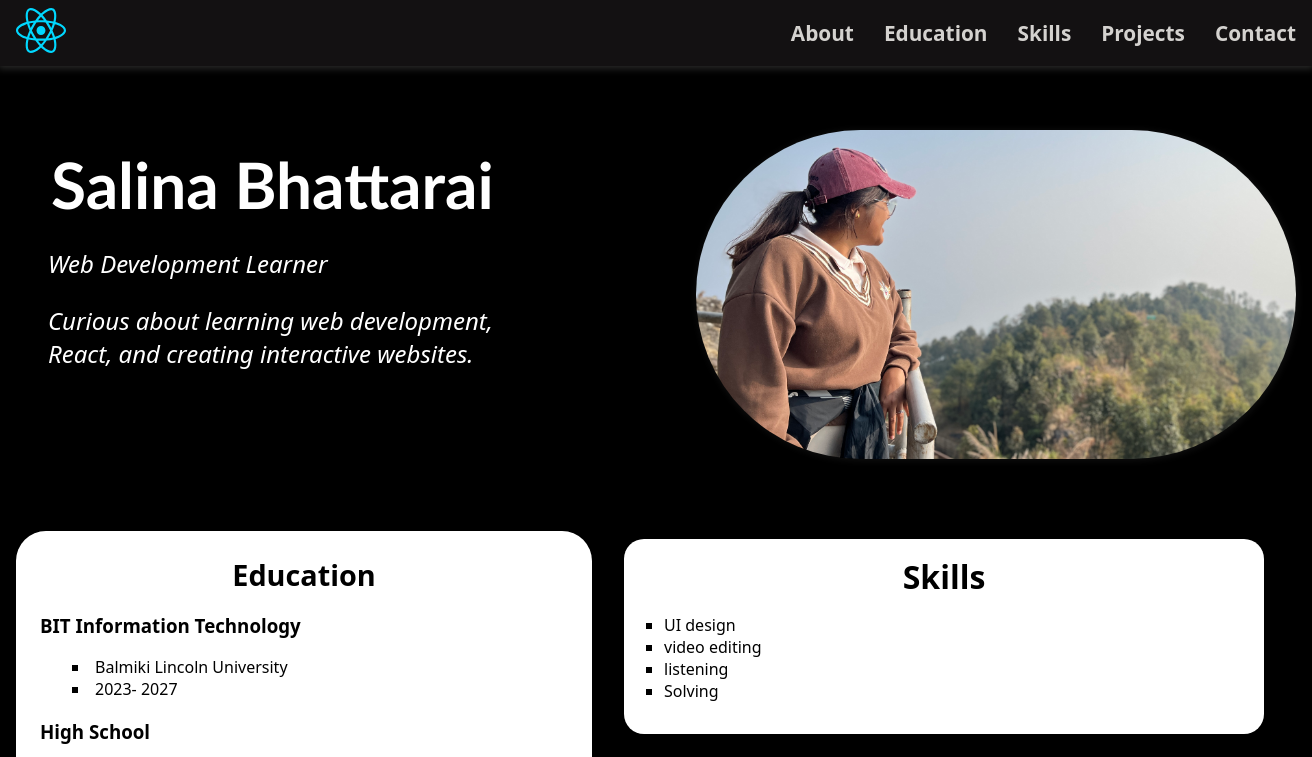
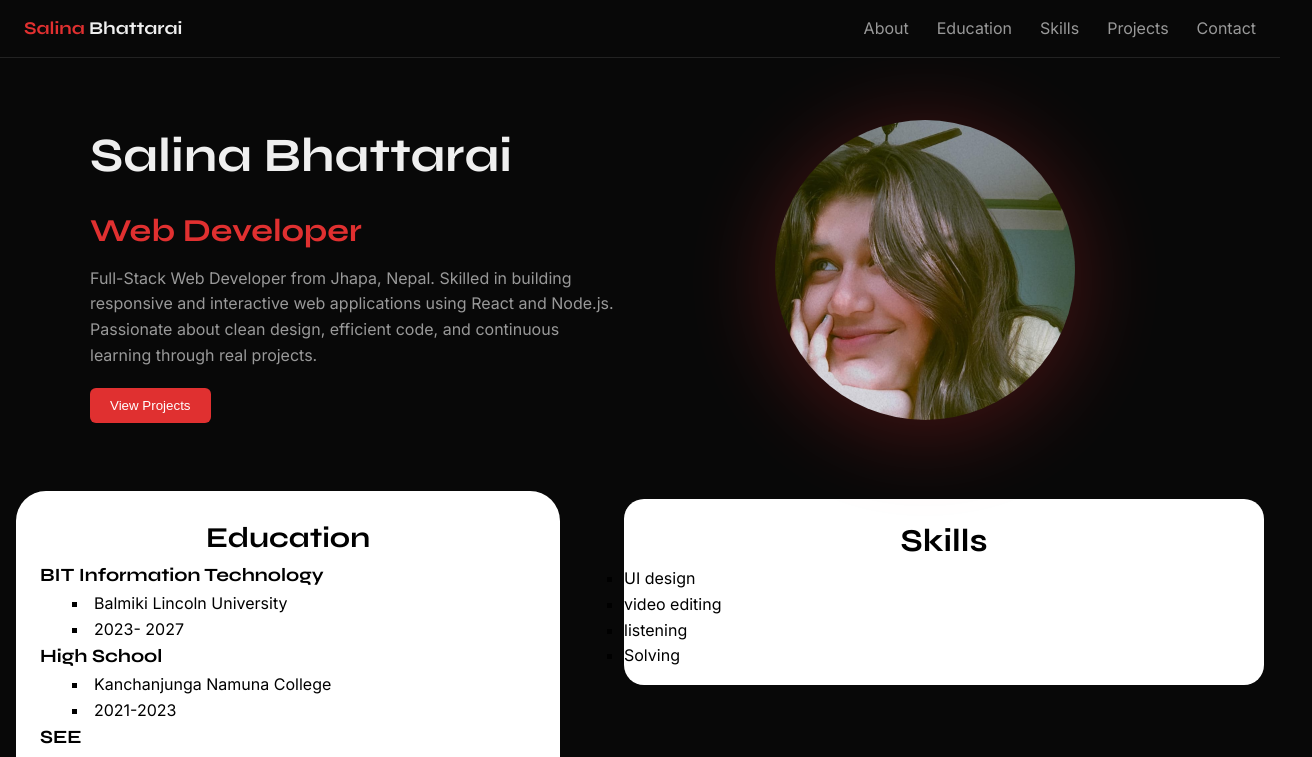
Before and after one commit to salina1031/portfoilo, a React (Vite) app: page / in a window 1280 px wide. Shown: the top 757 px of the page, 1312 px wide, since content can reach past the window. Built offline with nearby package versions, Linux system fonts and the light colour scheme.

Commit message:
changed the header and the navigation along with the css

```diff
--- a/src/App.css
+++ b/src/App.css
@@ -2,5 +2,5 @@ body{
    overflow-x: hidden;
    width: 100%;
    height: 100%;
-    background-color: black;
+
 }
--- a/src/App.jsx
+++ b/src/App.jsx
@@ -12,12 +12,12 @@ const App = () => {
   const navData = ["About", "Education", "Skills", "Projects", "Contact"]
 
   // yo about ko lagi
-  const user = {
-    imageSrc: "src/assets/own.JPG",
-    name: "Salina Bhattarai",
-    role: "Web Development Learner",
-    bio: "Curious about learning web development, React, and creating interactive websites."
-  }
+ const user = {
+  imageSrc: "src/assets/salina.jpeg",
+  name: "Salina Bhattarai",
+  role: "Web Developer",
+  bio: "Full-Stack Web Developer from Jhapa, Nepal. Skilled in building responsive and interactive web applications using React and Node.js. Passionate about clean design, efficient code, and continuous learning through real projects."
+};
 
   const education = [
 
--- a/src/components/Header.jsx
+++ b/src/components/Header.jsx
@@ -1,25 +1,27 @@
-import React from 'react'
-import "../style/Header.css"
+import React from "react";
+import "../style/Header.css";
 
-//about sectin ho
-const Header = ({Data}) => {
+const Header = ({ Data }) => {
+  return (
+    <section className="header" id="about">
+      <div className="header-container">
 
-  return (
-    <>
-    <div className='Header' id="about">
-      <div className="Text " >
-        <h1>{Data.name}</h1>
-        <p>{Data.role}</p>
-        <p>{Data.bio}</p>
+
+        <div className="header-text">
+          <h1>{Data.name}</h1>
+          <h2>{Data.role}</h2>
+          <p>{Data.bio}</p>
+
+          <button className="header-btn">View Projects</button>
+        </div>
+
+        <div className="header-image">
+          <img src={Data.imageSrc} alt="profile" />
+        </div>
 
       </div>
-      <div className="picture">
-        <img src={Data.imageSrc} />
+    </section>
+  );
+};
 
-      </div>
-    </div>
-    </>
-  )
-}
-
-export default Header
+export default Header;
--- a/src/components/Navigation.jsx
+++ b/src/components/Navigation.jsx
@@ -1,24 +1,39 @@
-import React from 'react'
-import "../style/Navigation.css"
+import  { useState } from "react";
+import "../style/Navigation.css";
+
 function Navigation({ data }) {
-    return (
-        <div className="navBar">
-            <div className="logo ">
-                <img src="src/assets/react.svg" alt="" />
-            </div>
-            <ul className='w-50'>
-                {data.map((nav, index) => (
-                    // key React ko lagi ho, yo chai each list item lai uniquely identify garna use huncha.
-                    // Component re-render huda kun item add/remove/update bhayo bhanera React lai track garna help garcha.
-                    <li key={index}><a href={`#${nav.toLowerCase()}`}>{nav}</a></li>
-                ))
-                }
+  const [open, setOpen] = useState(false);
 
-            </ul>
+  const scrollTo = (id) => {
+    document
+      .getElementById(id.toLowerCase())
+      ?.scrollIntoView({ behavior: "smooth" });
+    setOpen(false);
+  };
 
+  return (
+    <nav className="navBar">
+      <div className="logo">
+        <span className="name">Salina</span> Bhattarai
+      </div>
 
-        </div>
-    )
+      {/* Hamburger */}
+      <div className="hamburger" onClick={() => setOpen(!open)}>
+        <div className={open ? "line active" : "line"}></div>
+        <div className={open ? "line active" : "line"}></div>
+        <div className={open ? "line active" : "line"}></div>
+      </div>
+
+      {/* Nav Links */}
+      <ul className={open ? "navLinks open" : "navLinks"}>
+        {data.map((nav, index) => (
+          <li key={index} onClick={() => scrollTo(nav)}>
+            {nav}
+          </li>
+        ))}
+      </ul>
+    </nav>
+  );
 }
 
-export default Navigation
+export default Navigation;
--- a/src/index.css
+++ b/src/index.css
@@ -1,70 +1,118 @@
+@import url('https://fonts.googleapis.com/css2?family=Syne:wght@400;500;600;700&family=Inter:wght@300;400;500&display=swap');
+
+* {
+  margin: 0;
+  padding: 0;
+  box-sizing: border-box;
+}
+
 :root {
-  font-family: system-ui, Avenir, Helvetica, Arial, sans-serif;
+  --bg: #080808;
+  --bg2: #101010;
+  --bg3: #171717;
+  --bg4: #1e1e1e;
+  --acc: #e03030;
+  --acc2: #9e2b2b;
+  --acc3: #ff5555;
+  --pur: #651ee1;
+  --pur2: #a78bfa;
+  --txt: #efefef;
+  --txt2: #999;
+  --txt3: #555;
+  --brd: #222;
+  --brd2: #2e2e2e;
+  --radius: 10px;
+  --radius-sm: 6px;
+  --max: 900px;
+}
 
-  font-synthesis: none;
-}
-body {
-overflow-x: hidden;
- color: white;
-    margin: 0 auto;
-    max-width: 1300px;
-
-}
 html {
   scroll-behavior: smooth;
 }
 
-
-/* a {
-  font-weight: 500;
-  color: #646cff;
-  text-decoration: inherit;
-}
-a:hover {
-  color: #535bf2;
+body {
+  font-family: 'Inter', sans-serif;
+  background: var(--bg);
+  color: var(--txt);
+  line-height: 1.6;
+  -webkit-font-smoothing: antialiased;
 }
 
-body {
-  margin: 0;
-  display: flex;
-  place-items: center;
-  min-width: 320px;
-  min-height: 100vh;
+h1, h2, h3, h4 {
+  font-family: 'Syne', sans-serif;
 }
 
-h1 {
-  font-size: 3.2em;
-  line-height: 1.1;
+.divider {
+  height: 1px;
+  background: var(--brd);
+  max-width: var(--max);
+  margin: 0 auto;
 }
 
-button {
-  border-radius: 8px;
-  border: 1px solid transparent;
-  padding: 0.6em 1.2em;
-  font-size: 1em;
-  font-weight: 500;
-  font-family: inherit;
-  background-color: #1a1a1a;
-  cursor: pointer;
-  transition: border-color 0.25s;
-}
-button:hover {
-  border-color: #646cff;
-}
-button:focus,
-button:focus-visible {
-  outline: 4px auto -webkit-focus-ring-color;
+.section {
+  padding: 64px 24px;
+  max-width: var(--max);
+  margin: 0 auto;
 }
 
-@media (prefers-color-scheme: light) {
-  :root {
-    color: #213547;
-    background-color: #ffffff;
+.sec-eyebrow {
+  font-size: 11px;
+  font-weight: 500;
+  letter-spacing: 0.12em;
+  text-transform: uppercase;
+  color: var(--acc);
+  margin-bottom: 6px;
+  font-family: 'Inter', sans-serif;
+}
+
+.sec-title {
+  font-size: 26px;
+  font-weight: 600;
+  margin-bottom: 32px;
+  color: var(--txt);
+  font-family: 'Syne', sans-serif;
+}
+
+.btn-fill {
+  padding: 12px 24px;
+  background: var(--acc);
+  color: #fff;
+  border: none;
+  border-radius: var(--radius-sm);
+  font-size: 14px;
+  cursor: pointer;
+  font-family: 'Inter', sans-serif;
+  font-weight: 500;
+  transition: background 0.2s;
+}
+
+.btn-fill:hover {
+  background: var(--acc3);
+}
+
+.btn-ghost {
+  padding: 12px 24px;
+  background: transparent;
+  color: var(--txt);
+  border: 1px solid var(--brd2);
+  border-radius: var(--radius-sm);
+  font-size: 14px;
+  cursor: pointer;
+  font-family: 'Inter', sans-serif;
+  font-weight: 400;
+  transition: border-color 0.2s, color 0.2s;
+}
+
+.btn-ghost:hover {
+  border-color: var(--acc);
+  color: var(--acc);
+}
+
+@media (max-width: 680px) {
+  .section {
+    padding: 44px 16px;
   }
-  a:hover {
-    color: #747bff;
+  .sec-title {
+    font-size: 22px;
   }
-  button {
-    background-color: #f9f9f9;
-  }
-} */
+}
--- a/src/style/Header.css
+++ b/src/style/Header.css
@@ -1,90 +1,106 @@
-/* Base - Mobile First */
-.Header {
-    display: flex;
-    flex-direction: column; /* mobile: text above, image below */
-   width: 100%;
-   height: auto;
-    /* margin: 1rem 0; */
-    gap: 1rem;
-    padding: 0 1rem;
-    overflow: hidden;
+.header {
+  padding: 60px 20px;
+  background: var(--bg);
 }
 
-.Text {
-   align-items: center;
-    display: block;
-}
-.Text h1{
-    font-size: 3rem;
-   margin: 0.8rem 0;
-   font-weight: bold;
-   animation: slide 3s ease-in-out infinite;
-   font-family:'Gill Sans', 'Gill Sans MT', Calibri, 'Trebuchet MS', sans-serif;
-}
-@keyframes slide {
-    0% { transform: translateX(0px); }
-    50% { transform: translateX(20px); }
-    100% { transform: translateX(0); }
-}
-.Text p{
-    font-weight: 400;
-    font-size: 1.2rem;
-    font-style: italic;
-}
-.picture {
-    width: 100%;
-    padding: 1rem 0;
-
-
+.header-container {
+  max-width: 1100px;
+  margin: auto;
+  display: flex;
+  align-items: center;
+  justify-content: space-between;
+  gap: 40px;
 }
 
-.picture img {
-    width: 95%; /* mobile friendly */
-    max-width: 450px;
-     border-radius: 34px;
-    height: auto;
-    object-fit: contain;
-
+/* Text */
+.header-text {
+  flex: 1;
 }
 
-@media (min-width: 768px) {
-    .Header {
-        width: 100%;
-        display: flex;
-        flex-direction: row;
-        gap: 50px;
-        margin: 3rem 0;
-    }
+.header-text h1 {
+  font-size: 3rem;
+  font-weight: 700;
+  color: var(--txt);
+}
 
-    .Text {
-        width: 40%;
-        text-align: left;
-        padding-left: 2rem;
+.header-text h2 {
+  font-size: 2rem;
+  color: var(--acc);
+  margin: 10px 0;
+}
 
+.header-text p {
+  font-size: 1rem;
+  color: var(--txt2);
+  line-height: 1.6;
+  margin-bottom: 20px;
+}
 
-    }
-    .Text h1{
-        margin-top: 2rem;
-        font-size: 4rem;
-    }
-    .Text p{
-        font-size: 1.5rem;
-    }
+/* Button */
+.header-btn {
+  padding: 10px 20px;
+  border: none;
+  background: var(--acc);
+  color: #fff;
+  border-radius: 6px;
+  cursor: pointer;
+  transition: 0.2s;
+}
 
-    .picture {
-        width: 60%;
-        display: flex;
-        justify-content: flex-end;
-        align-items: center;
-    }
+.header-btn:hover {
+  background: var(--acc3);
+}
 
-    .picture img {
-        width: 100%;
-        max-width: 600px;
-        border-radius: 350px;
-        box-shadow: 1px 1px 7px 1px rgb(15, 15, 15);
-    }
-    .picture:hover{
-        transform: scale(1.01);
-    }
+/* Image */
+.header-image {
+  flex: 1;
+  display: flex;
+  justify-content: center;
+  position: relative;
 }
+
+/* Blur glow behind */
+.header-image::before {
+  content: "";
+  position: absolute;
+  width: 320px;
+  height: 320px;
+  background: var(--acc);
+  filter: blur(40px);
+  opacity: 0.25;
+  border-radius: 50%;
+  z-index: 0;
+}
+
+/* Profile image */
+.header-image img {
+  width: 300px;
+  height: 300px;
+  object-fit: cover;
+  border-radius: 50%;
+  position: relative;
+  z-index: 1;
+}
+
+/* Mobile */
+@media (max-width: 768px) {
+  .header-container {
+    flex-direction: column-reverse;
+    text-align: center;
+  }
+
+  .header-text h1 {
+    font-size: 28px;
+  }
+
+  .header-image img {
+    width: 200px;
+    height: 200px;
+  }
+  .header-image::before {
+  width: 220px;
+  height: 220px;
+  filter: blur(20px);
+  opacity: 0.1;
+}
+}
--- a/src/style/Navigation.css
+++ b/src/style/Navigation.css
@@ -1,62 +1,99 @@
-
 .navBar {
-    background-color: rgba(83, 76, 80, 0.228);
-    padding: 0.5rem 1rem;
-    margin: 0;
+  background: var(--bg);
+  border-bottom: 1px solid var(--brd);
+  padding: 14px 24px;
   display: flex;
+  justify-content: space-between;
   align-items: center;
-    justify-content: space-between;
-    box-shadow: 0 0 8px 2px rgb(48, 48, 47);
-    flex-wrap: wrap; /* small screen ma wrap huncha */
-    width: 100%;
-    overflow: hidden;
+  position: sticky;
+  top: 0;
+  z-index: 100;
+}
+/* Logo */
+.logo {
+  font-family: 'Syne', sans-serif;
+  font-size: 18px;
+  font-weight: 700;
+  color: var(--txt);
+}
+.name {
+  color: var(--acc);
+}
+/* Links */
+.navLinks {
+  display: flex;
+  gap: 28px;
+  list-style: none;
+}
+.navLinks li {
+  font-size: 1rem;
+  color: var(--txt2);
+  cursor: pointer;
+  transition: 0.2s;
+}
+.navLinks li:hover {
+  color: var(--acc);
 }
 
-.logo img {
-    width: 50px;
+/* Hamburger */
+.hamburger {
+  display: none;
+  flex-direction: column;
+  gap: 5px;
+  cursor: pointer;
 }
 
-.navBar ul {
-    display: flex;
-    flex-direction: column;
-    width: 100%;
-    margin: 0;
-    padding: 0;
-    list-style: none;
-    gap: 15px;
+.line {
+  width: 22px;
+  height: 2px;
+  background: var(--txt);
+  transition: 0.3s;
 }
 
-.navBar ul li a {
-    text-decoration: none;
-    color: rgb(212, 210, 207);
-    font-size: 1rem;
-    font-weight: bold;
-    transition: color 0.3s, transform 0.3s;
+/* Animation */
+.line.active:nth-child(1) {
+  transform: translateY(7px) rotate(50deg);
+}
+.line.active:nth-child(2) {
+  opacity: 0;
+}
+.line.active:nth-child(3) {
+  transform: translateY(-7px) rotate(-50deg);
 }
 
-.navBar ul li:hover {
-    transform: scale(1.05);
+/* Mobile */
+@media (max-width: 768px) {
+  .hamburger {
+    display: flex;
   }
 
-.navBar ul li a:hover {
-    color: rgb(33, 187, 225);
+  .navLinks {
+    position: absolute;
+    top: 60px;
+    left: 0;
+    right: 0;
+    background: var(--bg);
+    flex-direction: column;
+    padding: 16px;
+    gap: 16px;
+    display: none;
+  }
+.navLinks.open {
+    display: flex;
   }
 
-
-@media (min-width: 768px) {
-    .navBar {
-        flex-wrap: nowrap;
-
+  .navLinks li {
+    padding: 10px;
+    border-radius: 6px;
   }
 
-    .navBar ul {
-        flex-direction: row; /* horizontal menu */
-        width: auto;
-        justify-content: flex-end;
-        gap: 30px;
+  .navLinks li:hover {
+    background: var(--bg2);
+    color: var(--acc);
   }
 
-    .navBar ul li a {
-        font-size: 1.3rem;
+  .navLinks li:active {
+    background: var(--acc);
+    color: #fff;
   }
 }
```
Also changed, not shown: src/assets/salina.jpeg (added). Lines whose indentation alone changed are shown as unchanged.
